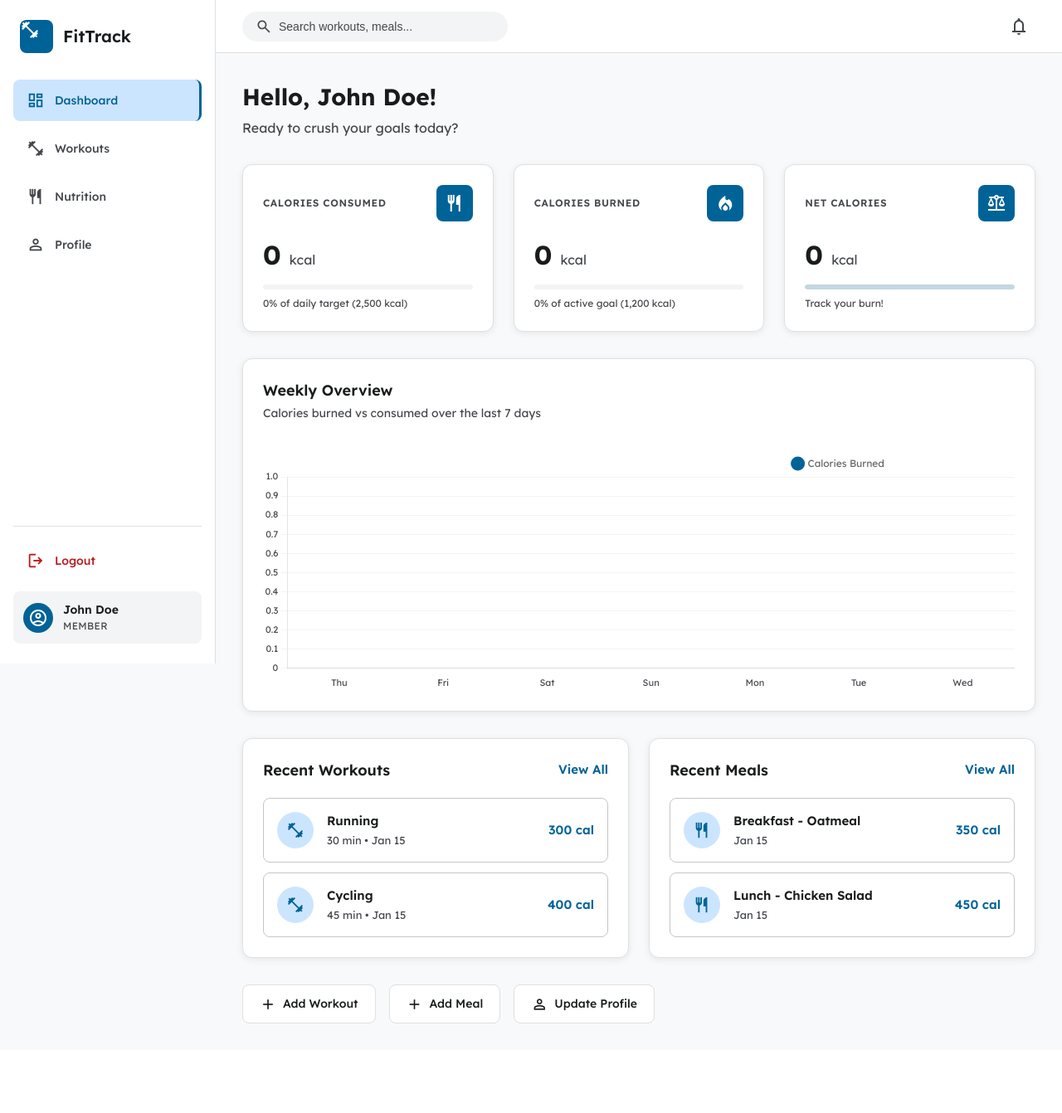
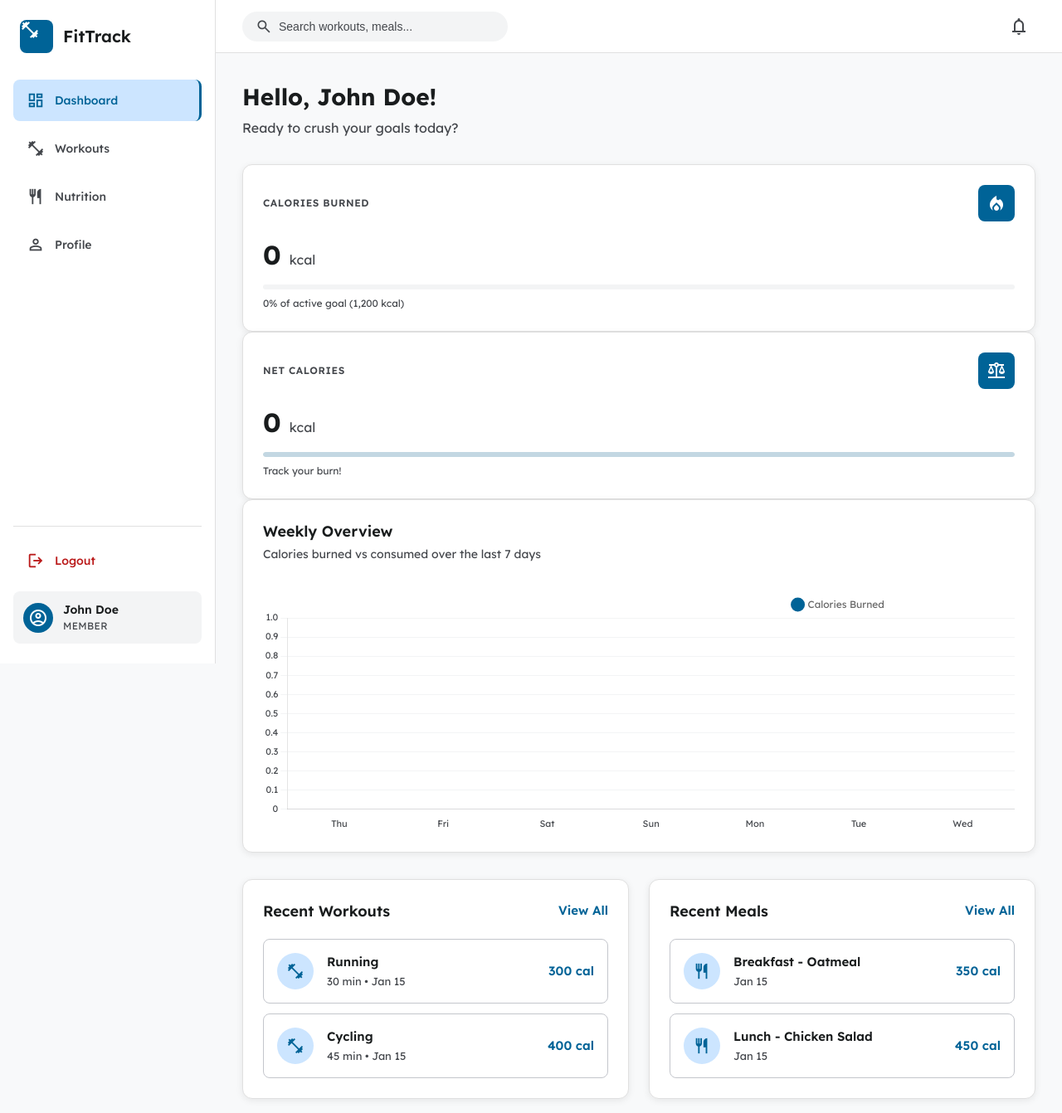
Before and after one commit to jeremiaat/Web-Based-Project, a PHP site: page /pages/dashboard.php in a window 1280 px wide. Shown: the top 1342 px of the page at 83% size. Before the commit the page ends 1234 px from the top, so only its background shows below. Run offline with PHP 8.4, Linux system fonts and the light colour scheme; a user stored in the database is signed in; data comes from the database, SQL or seed files in the repository.

Commit message:
Remove Calories Consumed metric card
Removed the Calories Consumed metric card from the dashboard.

```diff
--- a/pages/dashboard.php
+++ b/pages/dashboard.php
@@ -68,23 +68,6 @@ $burned_pct = min(100, round(($burned_calories / 1200) * 100)); // Based on 1200
 </div>
 
 <!-- Metrics Grid -->
-<div class="metric-grid">
-    <!-- Calories Consumed -->
-    <div class="metric-card">
-        <div class="metric-header">
-            <span class="metric-label">Calories Consumed</span>
-            <div class="metric-icon">
-                <span class="material-symbols-outlined">restaurant</span>
-            </div>
-        </div>
-        <div class="metric-value">
-            <?php echo number_format($consumed_calories); ?> <span class="unit">kcal</span>
-        </div>
-        <div class="metric-bar">
-            <div class="metric-bar-fill" style="width: <?php echo $consumed_pct; ?>%"></div>
-        </div>
-        <div class="metric-detail"><?php echo $consumed_pct; ?>% of daily target (<?php echo number_format($target_calories); ?> kcal)</div>
-    </div>
 
     <!-- Calories Burned -->
     <div class="metric-card">
```
